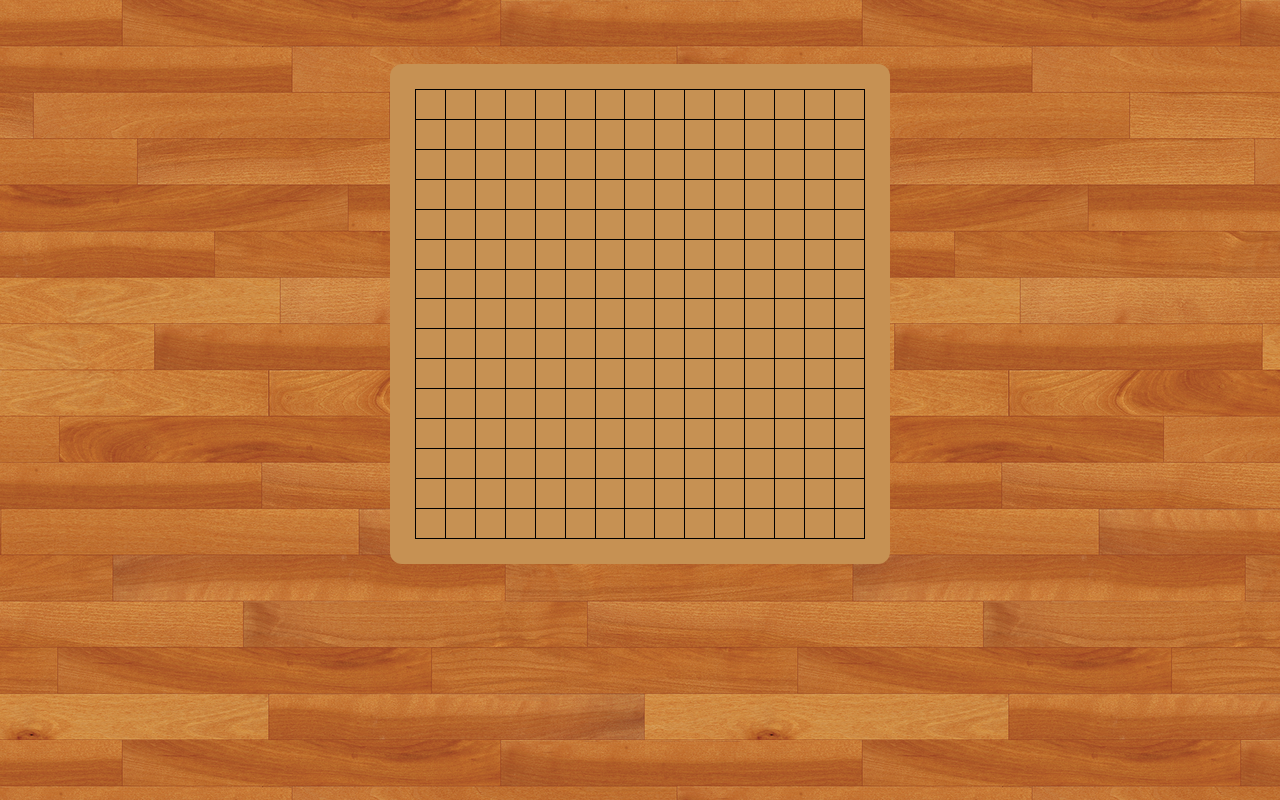
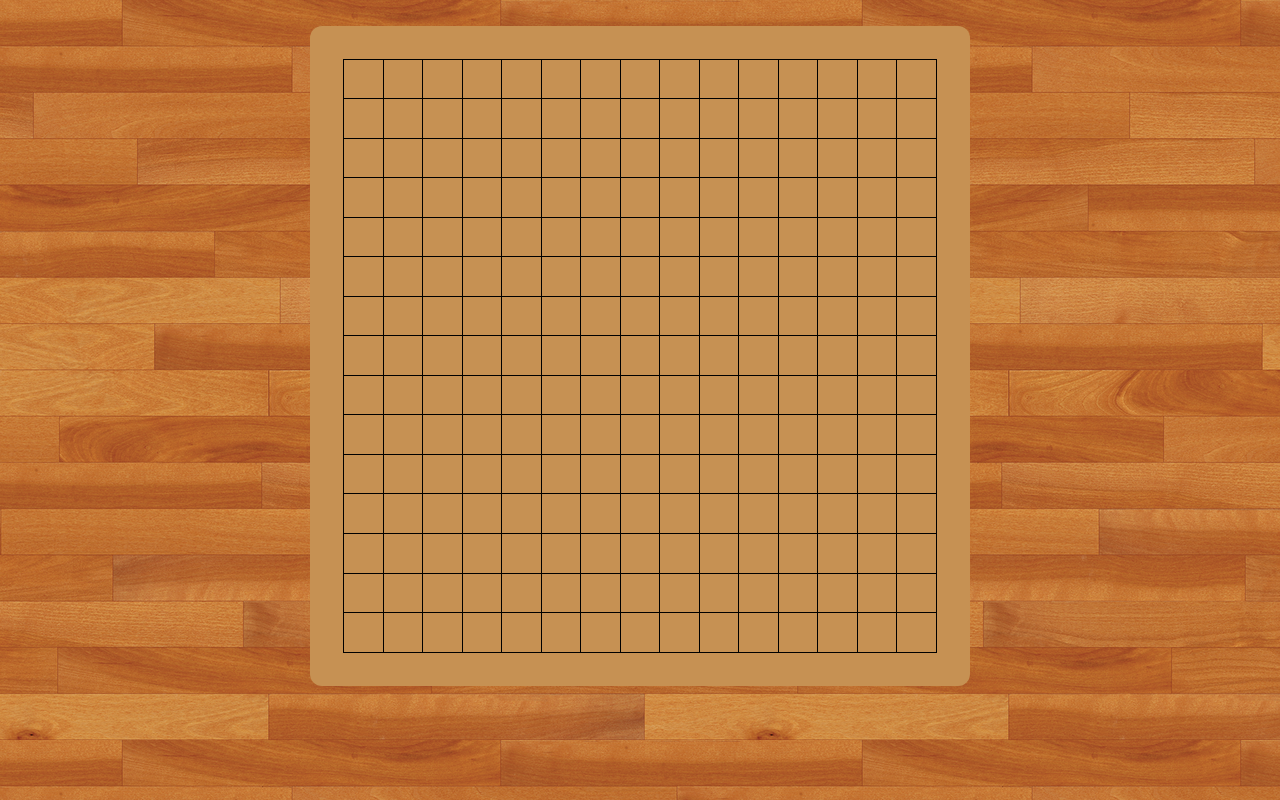
Before and after one commit to drainxc/omok, a React (Create React App) app: page / in a window 1280 px wide. Built offline with nearby package versions, Linux system fonts and the light colour scheme.

Commit message:
[DESIGN] board
board 크기 변경

```diff
--- a/src/components/board/styles.js
+++ b/src/components/board/styles.js
@@ -1,41 +1,45 @@
 import styled from "styled-components";
 
 export const GameBoard = styled.div`
-  width: 500px;
-  height: 500px;
+  width: 660px;
+  height: 660px;
   background-color: #c69153;
   display: flex;
   justify-content: center;
   align-items: center;
   border-radius: 12px;
   th {
-    border: 1px solid black;
+    border: 1.5px solid black;
   }
   table {
-    width: 450px;
-    height: 450px;
+    width: 90%;
+    height: 90%;
     border-collapse: collapse;
     background-color: #c69153;
   }
   .stone {
+    display: flex;
+    justify-content: center;
+    align-items: center;
     border: none;
-    width: 20px;
-    height: 20px;
+    width: 30px;
+    height: 30px;
     background-color: black;
     color: white;
     border-radius: 50%;
     position: absolute;
-    margin-left: 20px;
-    margin-top: 20px;
+    margin-left: 24px;
+    margin-top: 24px;
     opacity: 0;
   }
   span {
     pointer-events: none;
+    font-size: 20px;
   }
   .stone:hover {
     opacity: 40%;
     span {
-        opacity: 0;
+      opacity: 0;
     }
   }
 `;
--- a/src/style/styles.js
+++ b/src/style/styles.js
@@ -8,7 +8,7 @@ const GlobalStyle = createGlobalStyle`
       background-image: url(${floor});
       display: flex;
       justify-content: center;
-      padding: 5%;
+      padding: 2%;
       -webkit-user-select: none;
       -moz-user-select: none;
       -ms-user-select: none;
```
